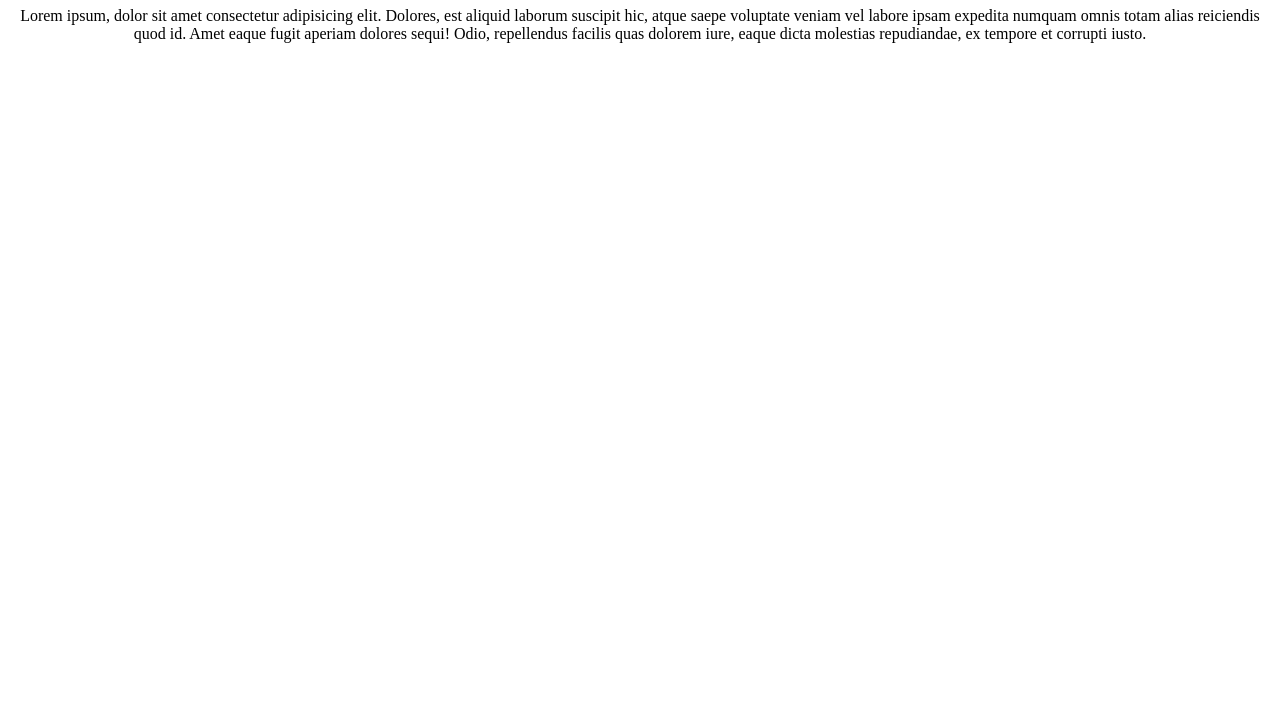
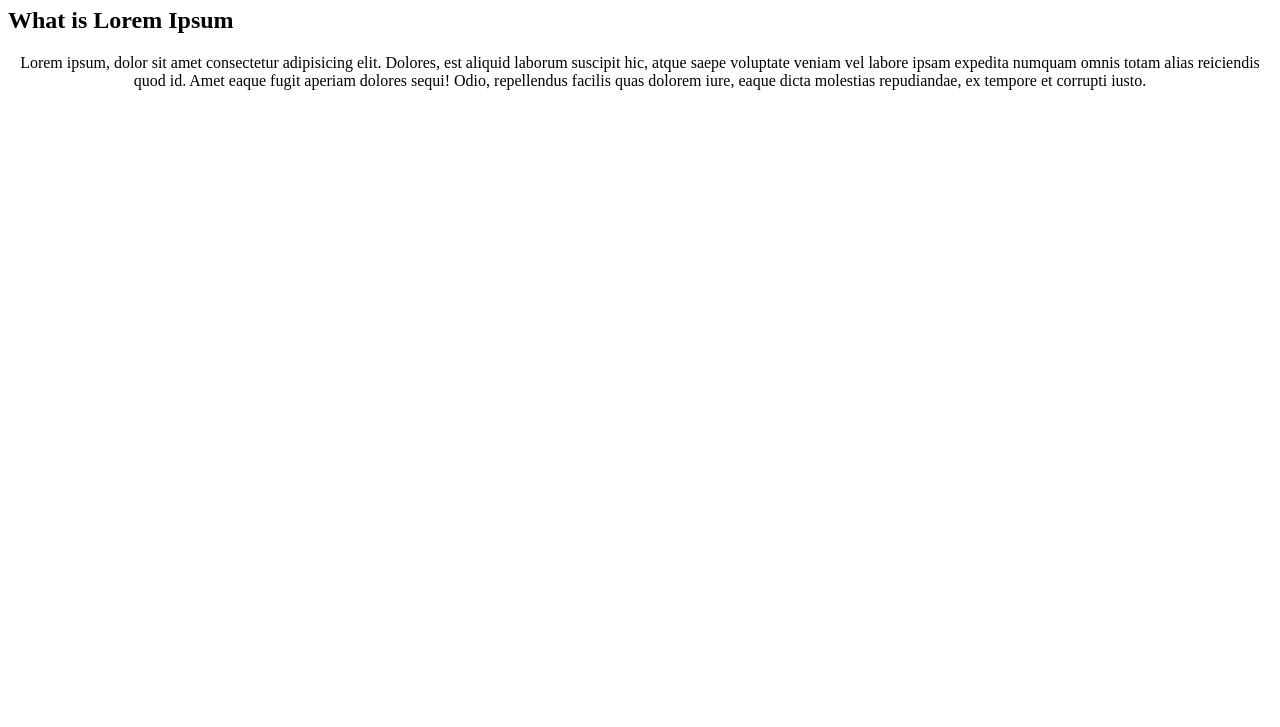
Before and after one commit to abyanmusyaffa/asprak-devops-2, a plain HTML site: page index.html in a window 1280 px wide. Shown: the part 73-800 px from the top of the page. Drawn offline with Linux system fonts and the light colour scheme.

Commit message:
Update index.html

```diff
--- a/index.html
+++ b/index.html
@@ -7,6 +7,7 @@
 </head>
 <body>
     <h1 style="text-align: center;">Halaman Utama</h1>
+    <h2>What is Lorem Ipsum</h2>
     <p  style="text-align: center;">Lorem ipsum, dolor sit amet consectetur adipisicing elit. Dolores, est aliquid laborum suscipit hic, atque saepe voluptate veniam vel labore ipsam expedita numquam omnis totam alias reiciendis quod id. Amet eaque fugit aperiam dolores sequi! Odio, repellendus facilis quas dolorem iure, eaque dicta molestias repudiandae, ex tempore et corrupti iusto.</p>
 </body>
 </html>
```
